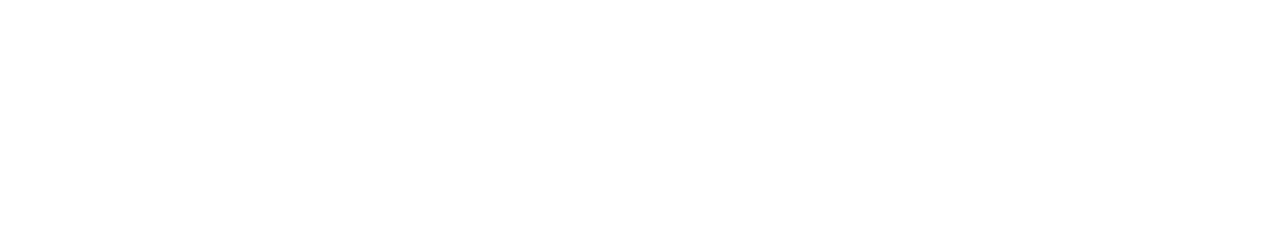
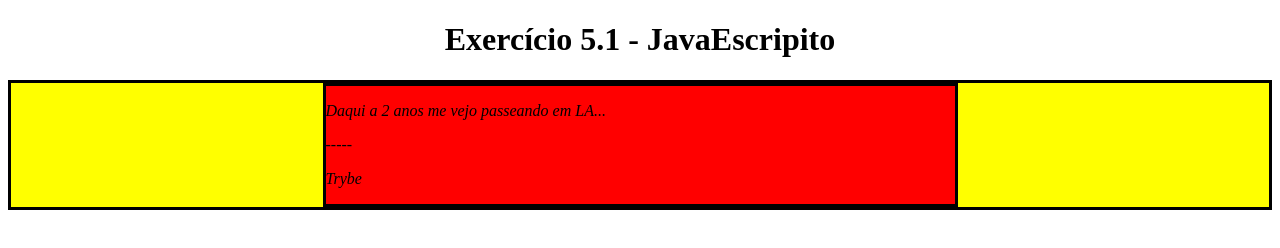
Before and after one commit to pambastos/trybe-exercicios, a plain HTML site: page fundamentos/bloco-04-javascript-e-logica/index.html in a window 1280 px wide. Drawn offline with Linux system fonts and the light colour scheme.

Commit message:
resoluçao do exexercicio 1

```diff
--- a/fundamentos/bloco-04-javascript-e-logica/index.html
+++ b/fundamentos/bloco-04-javascript-e-logica/index.html
@@ -1,20 +1,22 @@
 <!DOCTYPE html>
-<html lang="en">
-<head>
-    <meta charset="UTF-8">
-    <meta http-equiv="X-UA-Compatible" content="IE=edge">
-    <meta name="viewport" content="width=device-width, initial-scale=1.0">
-    <title>Javascript</title>
+<html>
+  <head>
+    <meta charset="UTF-8" />
+    <meta name="viewport" content="width=device-width" />
+    <title>Exercício 5.1</title>
     <link rel="stylesheet" href="style.css">
-</head>
-<body>
-
-
-
-
-
-
-
- <script src="scripts.js"></script>
-</body>
+  </head>
+  <body>
+    <header>
+      <h1 class="title">Exercício 5.1 - JavaEscripito </h1>
+    </header>
+    <main class="main-content">
+      <section class="center-content">
+        <p>Texto padrão do nosso site</p>
+        <p>-----</p>
+        <p>Trybe</p>
+      </section>
+    </main>
+    <script src="scripts.js"></script>
+  </body>
 </html>
--- a/fundamentos/bloco-04-javascript-e-logica/scripts.js
+++ b/fundamentos/bloco-04-javascript-e-logica/scripts.js
@@ -0,0 +1,18 @@
+/*
+        Aqui você vai modificar os elementos já existentes utilizando apenas as funções:
+        - document.getElementById()
+        - document.getElementsByClassName()
+        - document.getElementsByTagName()
+
+
+
+
+        1. Crie uma função que mude o texto na tag <p> para uma descrição de como você se vê daqui a 2 anos. (Não gaste tempo pensando no texto e sim realizando o exercício)
+        2. Crie uma função que mude a cor do quadrado amarelo para o verde da Trybe (rgb(76,164,109)).
+        3. Crie uma função que mude a cor do quadrado vermelho para branco.
+        4. Crie uma função que corrija o texto da tag <h1>.
+        5. Crie uma função que modifique todo o texto da tag <p> para maiúsculo.
+        6. Crie uma função que exiba o conteúdo de todas as tags <p> no console.
+        */
+
+        document.getElementsByTagName("p")[0].innerText = "Daqui a 2 anos me vejo passeando em LA...";
--- a/fundamentos/bloco-04-javascript-e-logica/style.css
+++ b/fundamentos/bloco-04-javascript-e-logica/style.css
@@ -0,0 +1,23 @@
+
+      main, section {
+        border-color: black;
+        border-style: solid;
+      }
+
+      .title {
+        text-align: center;
+      }
+
+      .main-content {
+        background-color: yellow;
+      }
+
+      .main-content .center-content {
+        background-color: red;
+        width: 50%;
+        margin: 0 auto;
+      }
+
+      .main-content .center-content p {
+        font-style: italic;
+      }
```
